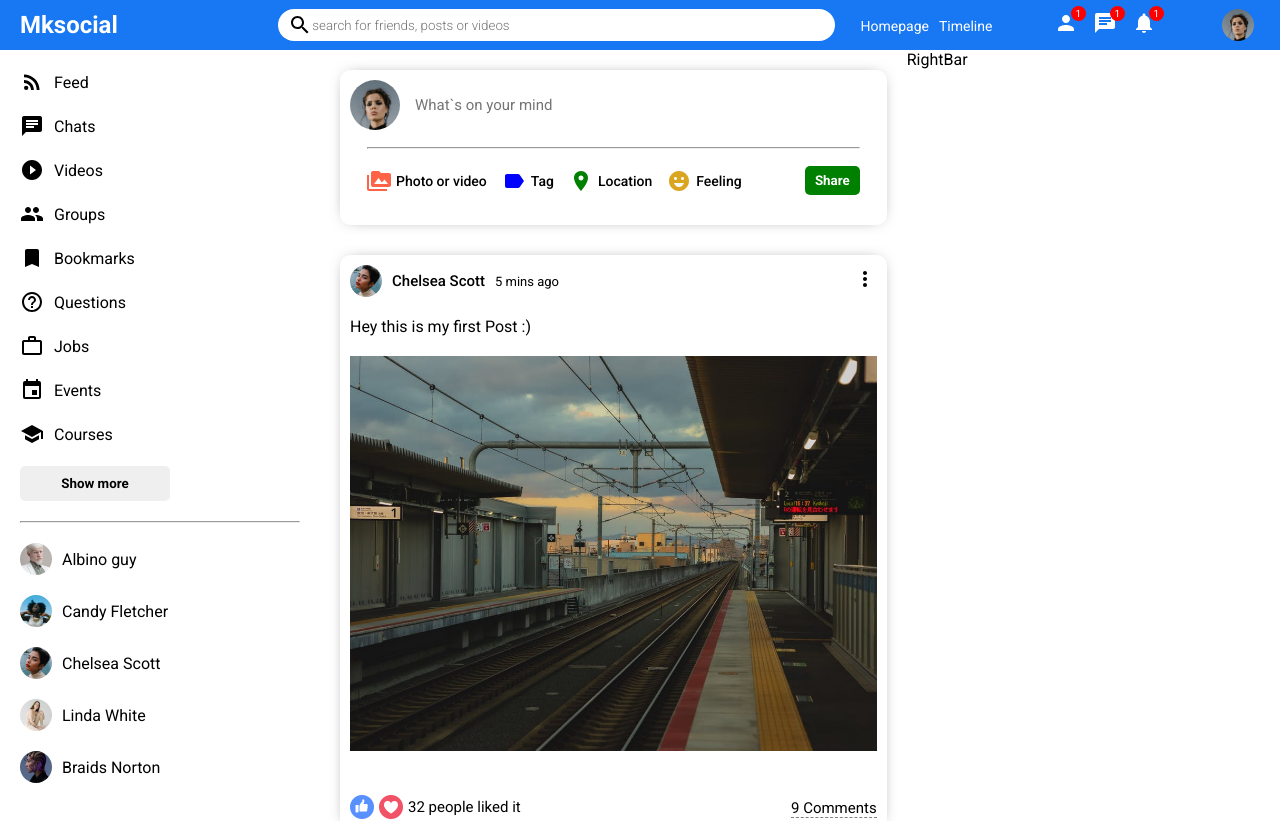
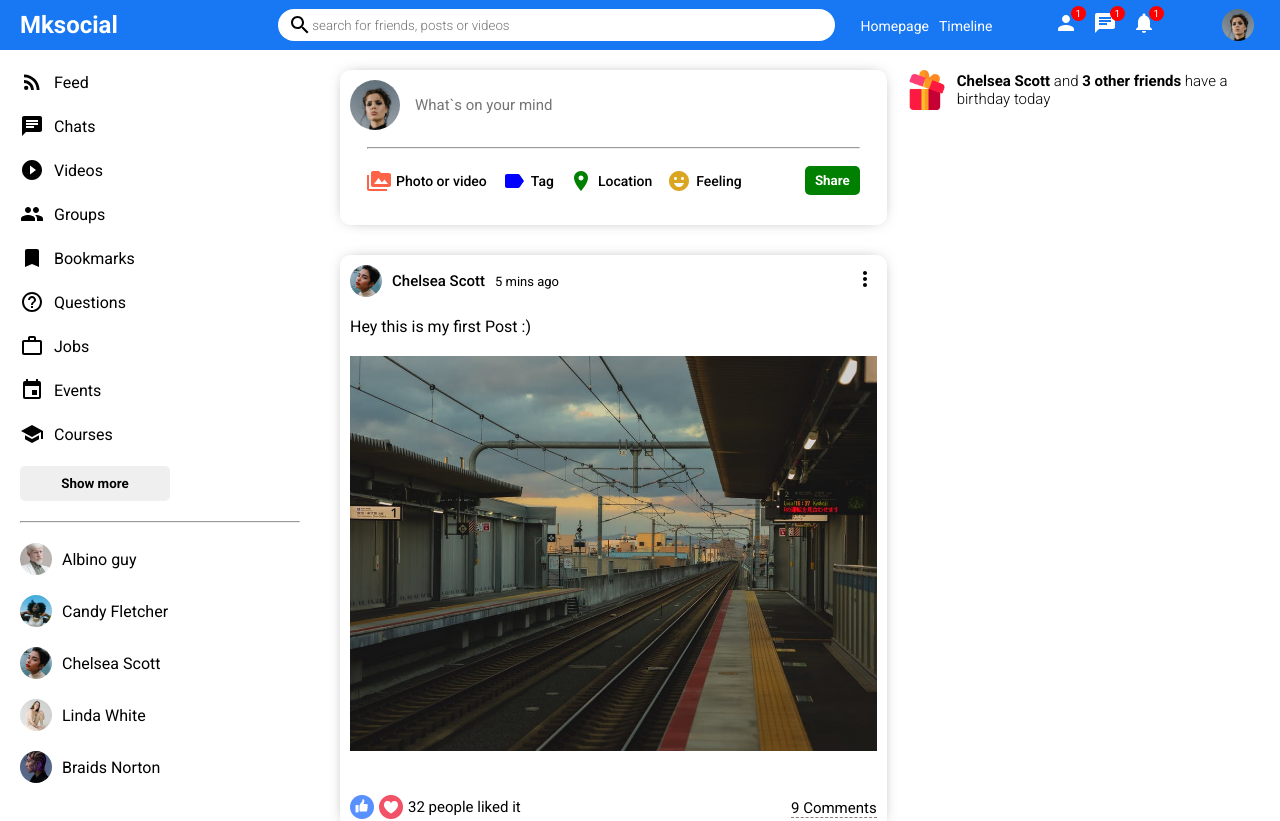
Before and after one commit to mkolade/socialMediaMERNapp, a React (Vite) app in the folder frontend/: page / in a window 1280 px wide. Shown: the top 821 px of the page. Built offline with nearby package versions, Linux system fonts and the light colour scheme.

Commit message:
designed the birthday section for rightbar

```diff
--- a/frontend/src/components/RightBar.jsx
+++ b/frontend/src/components/RightBar.jsx
@@ -3,7 +3,14 @@ import React from 'react'
 export default function RightBar() {
   return (
     <div className='rightbar'>
-      RightBar
+      <div className="rightbarWrapper">
+        <div className="birthdayContainer">
+          <img src="/src/assets/gift.png" alt="" className="birthdayImg" />
+          <span className="birthdayText">
+            <b>Chelsea Scott</b> and <b>3 other friends</b> have a birthday today
+          </span>
+        </div>
+      </div>
     </div>
   )
 }
--- a/frontend/src/index.css
+++ b/frontend/src/index.css
@@ -310,3 +310,19 @@
 .rightbar{
   flex: 3.5;
 }
+.rightbarWrapper{
+  padding: 20px 20px 0 0 ;
+}
+.birthdayContainer{
+  display: flex;
+  align-items: center;
+}
+.birthdayImg{
+  height: 40px;
+  width: 40px;
+  margin-right: 10px;
+}
+.birthdayText{
+  font-weight: 300;
+  font-size: 15px;
+}
```
